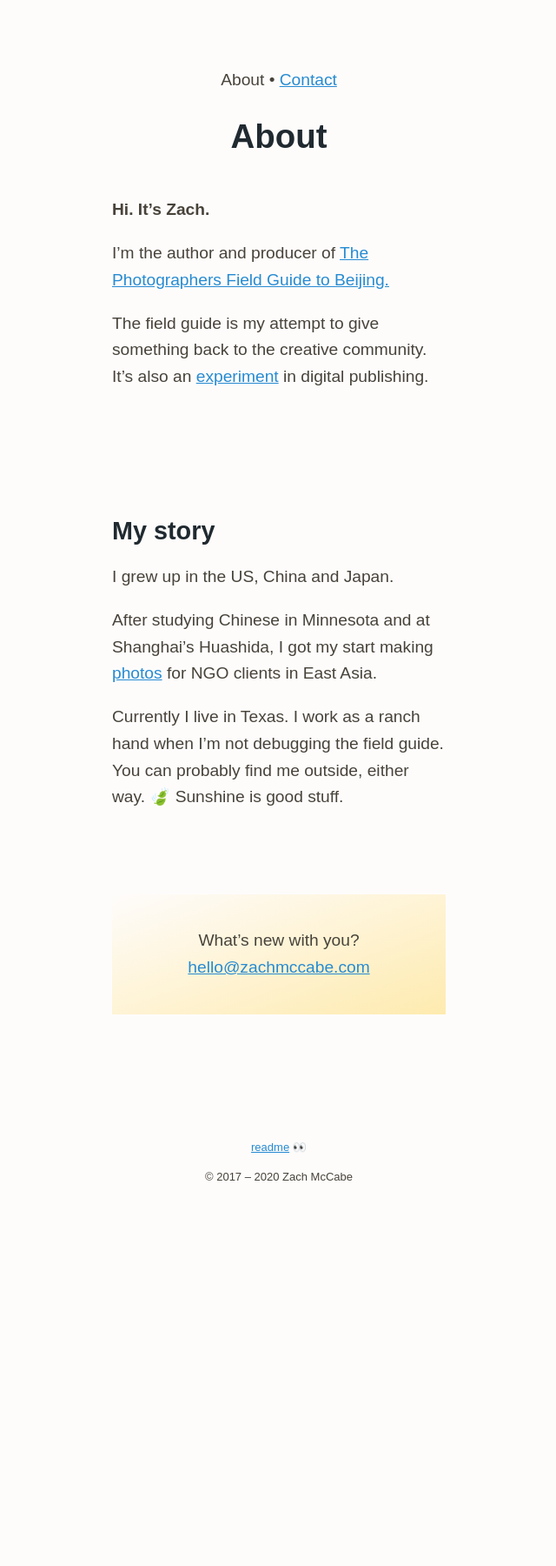
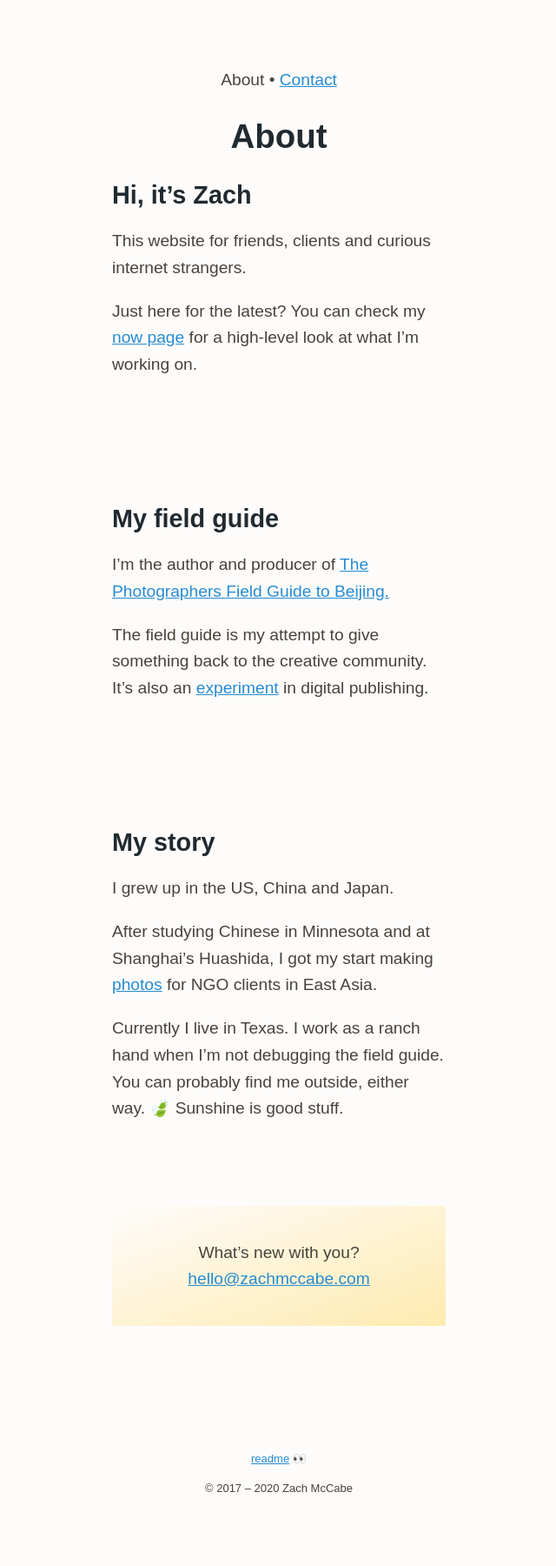
Before and after one commit to zachmccabe/zachmccabe.github.io, a Jekyll site: the page built from about.md, in a window 1280 px wide. Shown: the whole page at 87% size, without its empty margins (319-959 px from the left). Built offline with Jekyll 4.4.1, drawn with Linux system fonts in a browser that asks for light colours; before the commit the page ends 1442 px from its top, so only the background shows below that.

Commit message:
Update about.md

```diff
--- a/about.md
+++ b/about.md
@@ -8,13 +8,20 @@ cta: What’s new with you? <a href="mailto:hello@zachmccabe.com">hello@zachmcca
 ---
 
 
-**Hi. It's Zach.**
+## Hi, it's Zach
+
+This website for friends, clients and curious internet strangers.
+
+Just here for the latest? You can check my [now page](https://www.zachmccabe.com/now.html) for a high-level look at what I'm working on.
+
+
+
+## My field guide
 
 I'm the author and producer of [The Photographers Field Guide to Beijing.
 ](https://www.zachmccabe.com/beijing)
 
 The field guide is my attempt to give something back to the creative community. It's also an [experiment](https://www.zachmccabe.com/bullshit.html) in digital publishing.
-
 
 
 
```
